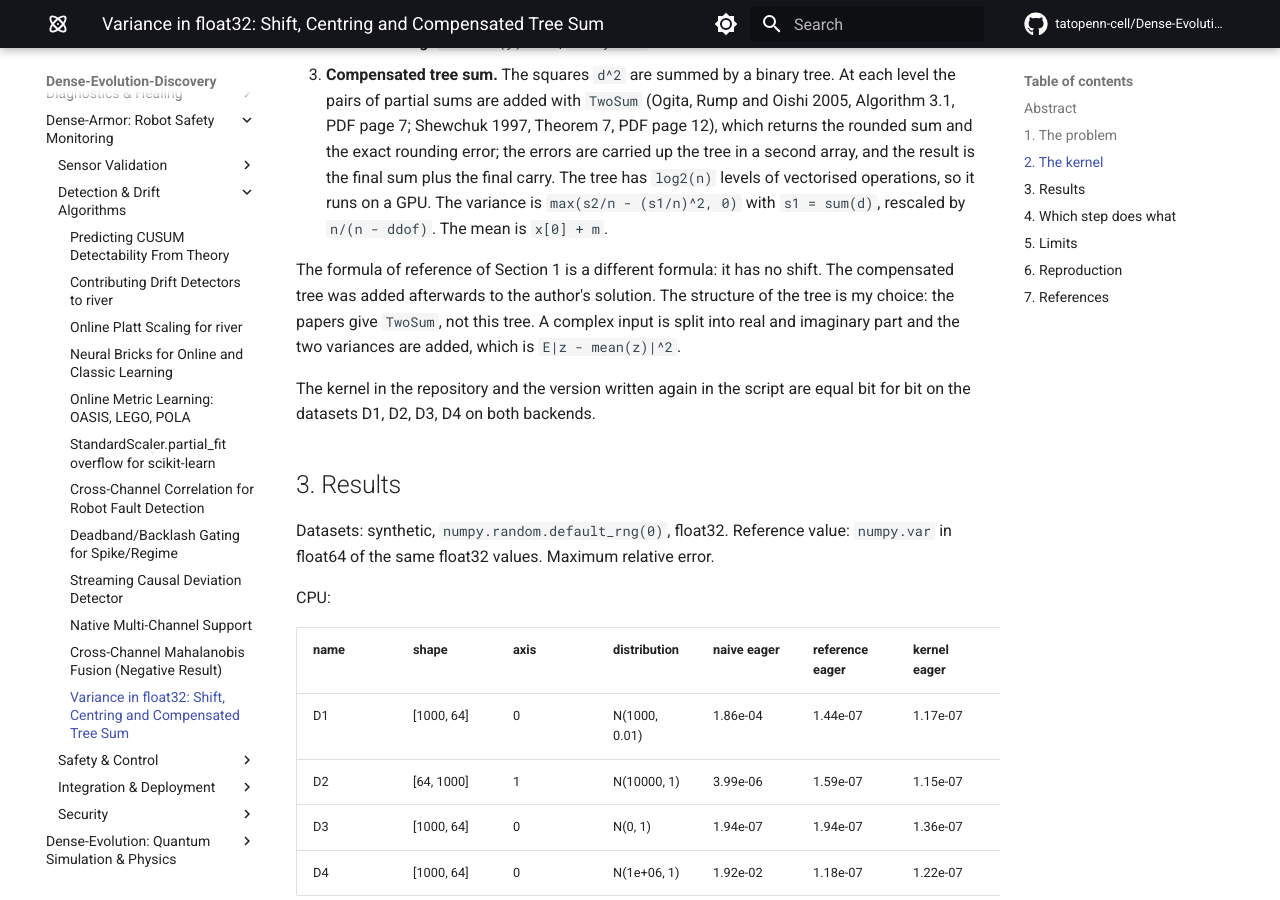
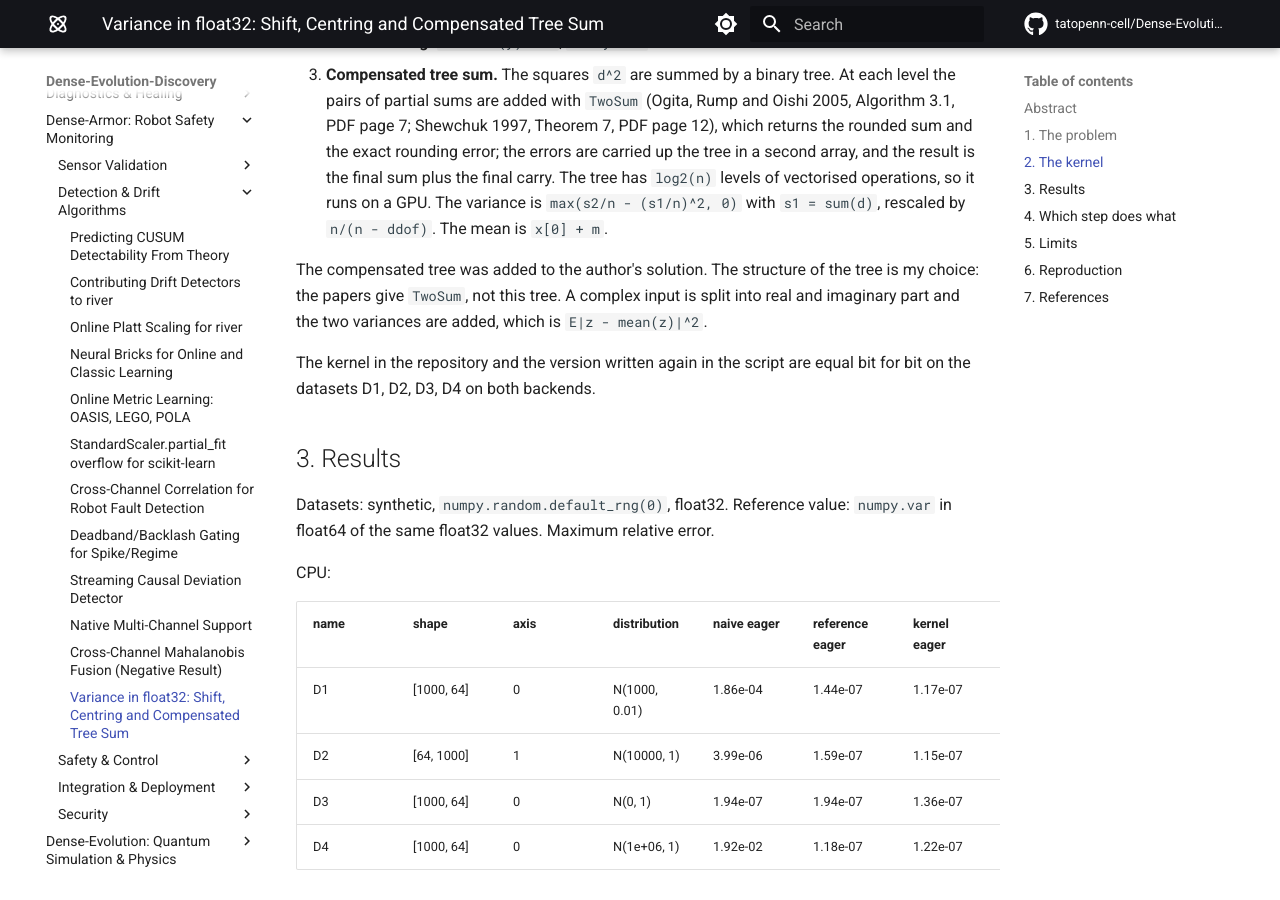
Before and after one commit to tatopenn-cell/Dense-Evolution-Discovery, an MkDocs documentation site: the page built from docs/dense_armor_float32_variance.md, in a window 1280 px wide and 900 px high, scrolled down 1425 px. Built offline with MkDocs 1.6.1 and Material for MkDocs 9.7.7, drawn with Linux system fonts in a browser that asks for light colours; comment, search, counter and statistics services are not loaded.

Commit message:
docs: remove the comparison sentence next to the attribution

```diff
--- a/docs/dense_armor_float32_variance.md
+++ b/docs/dense_armor_float32_variance.md
@@ -29,7 +29,7 @@ Three steps, all in the input dtype (no float64).
 2. **Local centring.** `m = sum(y) / n`, `d = y - m`.
 3. **Compensated tree sum.** The squares `d^2` are summed by a binary tree. At each level the pairs of partial sums are added with `TwoSum` (Ogita, Rump and Oishi 2005, Algorithm 3.1, PDF page 7; Shewchuk 1997, Theorem 7, PDF page 12), which returns the rounded sum and the exact rounding error; the errors are carried up the tree in a second array, and the result is the final sum plus the final carry. The tree has `log2(n)` levels of vectorised operations, so it runs on a GPU. The variance is `max(s2/n - (s1/n)^2, 0)` with `s1 = sum(d)`, rescaled by `n/(n - ddof)`. The mean is `x[0] + m`.
 
-The formula of reference of Section 1 is a different formula: it has no shift. The compensated tree was added afterwards to the author's solution. The structure of the tree is my choice: the papers give `TwoSum`, not this tree. A complex input is split into real and imaginary part and the two variances are added, which is `E|z - mean(z)|^2`.
+The compensated tree was added to the author's solution. The structure of the tree is my choice: the papers give `TwoSum`, not this tree. A complex input is split into real and imaginary part and the two variances are added, which is `E|z - mean(z)|^2`.
 
 The kernel in the repository and the version written again in the script are equal bit for bit on the datasets D1, D2, D3, D4 on both backends.
 
```
